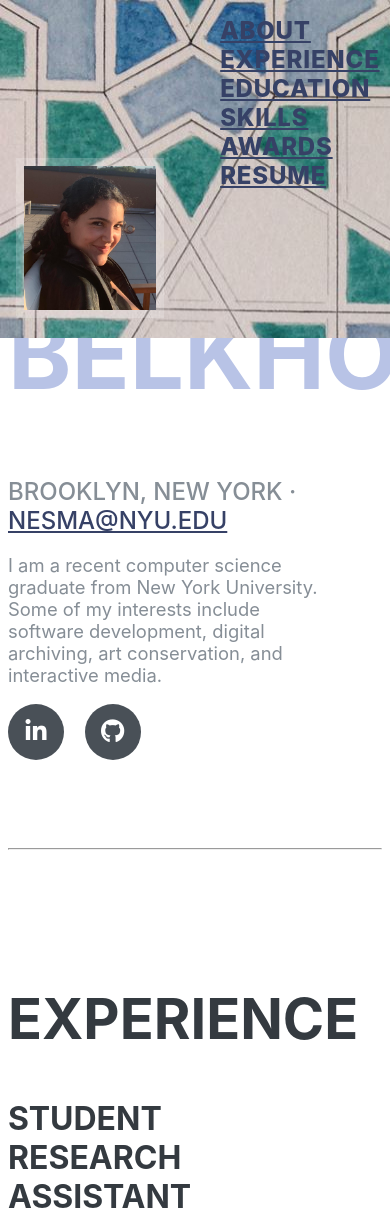
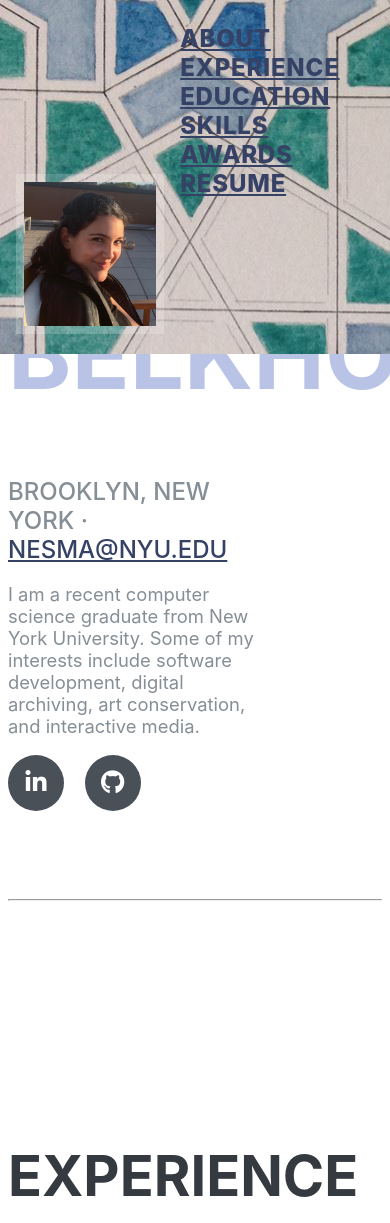
Before and after one commit to nesmabelkhodja/website, a website with bundled scripts: page index.html in a window 390 px wide. Shown: the top 1223 px of the page. Built offline with nearby package versions, Linux system fonts and the light colour scheme; a web font is replaced by a local one.

Commit message:
updated mobile formatting

```diff
--- a/css/resume.css
+++ b/css/resume.css
@@ -11,28 +11,33 @@ body {
 }
 
 @media screen and (max-width: 481px){
+  h2 {
+    padding-top: 6rem;
+    font-size: 6rem;
+    line-height: 5.5rem;
+  }
   #sideNav {
-    text-align: left;
+    text-align: bottom;
     position: fixed;
     top: 0;
     left: 0;
     display: flex;
     flex-direction: row;
-    width: 50rem;
+    width: flex;
     height: 40vh;
-    max-width: 100%;
+    min-width: 100%;
+    padding: .5rem;
   }
   #sideNav .navbar-brand {
     display: flex;
     margin: auto auto 0;
-    padding: 1rem;
+    padding: .5rem;
   }
  #sideNav .navbar-brand .img-profile {
-    max-width: 9rem;
+    max-width: flex;
     max-height: 9rem;
     border: 0.5rem solid rgba(255, 255, 255, 0.2);
-    margin-left: 0rem;
-    margin-top: 0rem;
+    margin-right: -2rem;
   }
   #sideNav .navbar-collapse {
     display: flex;
@@ -182,7 +187,7 @@ p.lead {
 section.resume-section {
   padding-top: 5rem !important;
   padding-bottom: 5rem !important;
-  max-width: 20rem;
+  padding-right: 7rem;
 }
 
 section.resume-section .resume-item .resume-date {
--- a/index.html
+++ b/index.html
@@ -147,9 +147,9 @@
 
     <hr class="m-0">
 
-    <section class="resume-section p-3 p-lg-5 d-flex justify-content-center" id="experience">
+    <section class="resume-section p-3 p-lg-5 d-flex justify-content-center" id="education">
       <div class="w-100">
-        <h2 class="mb-5" id = "education">Education</h2>
+        <h2 class="mb-5">Education</h2>
 
         <div class="resume-item d-flex flex-column flex-md-row justify-content-between mb-5" >
           <div class="resume-content">
```
